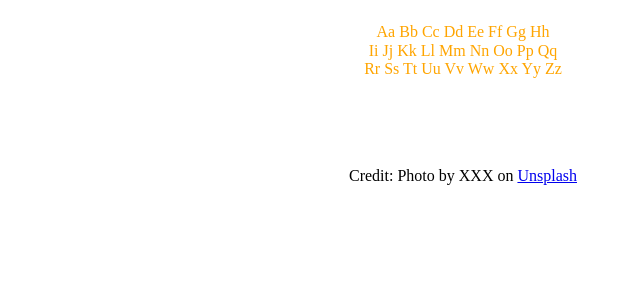
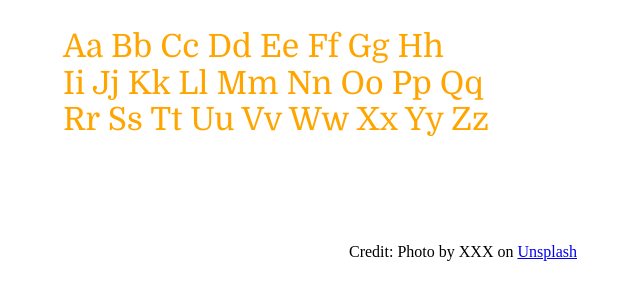
Before and after one commit to JhosethL/Type-Poster, a plain HTML site: page index.html in a window 1280 px wide. Shown: the part 375-674 px from the top of the page, without its empty margins (177-817 px from the left). Drawn offline with nearby package versions, Linux system fonts and the light colour scheme.

Commit message:
alphabet alignment

```diff
--- a/css/main.css
+++ b/css/main.css
@@ -30,6 +30,15 @@ main h2{
 	font-weight: 150;
 }
 
+main p {
+	font-size: 2rem;
+	font-weight: 300;
+	outline: yellow;
+	font-family: 'Domine', serif;
+	font-weight: 150;
+	text-align: left;
+}
+
 footer p {
 	text-align: center;
 
```
